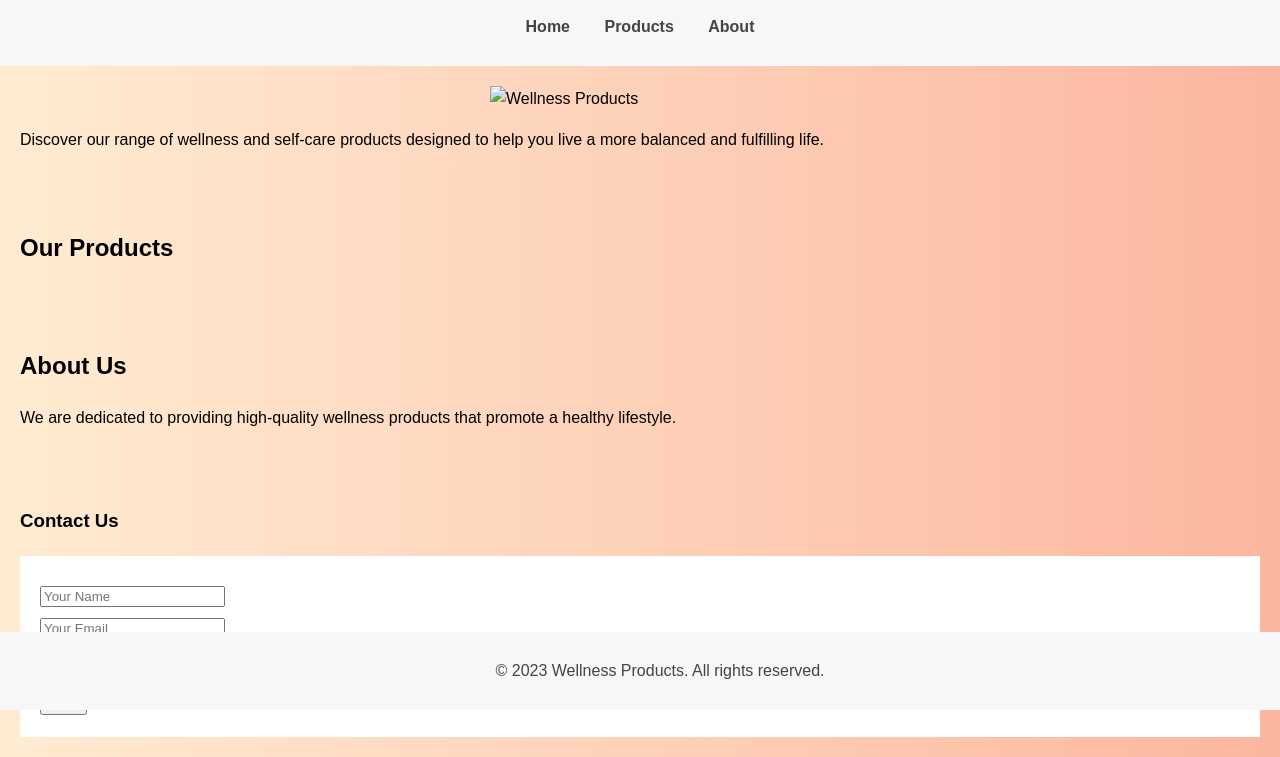
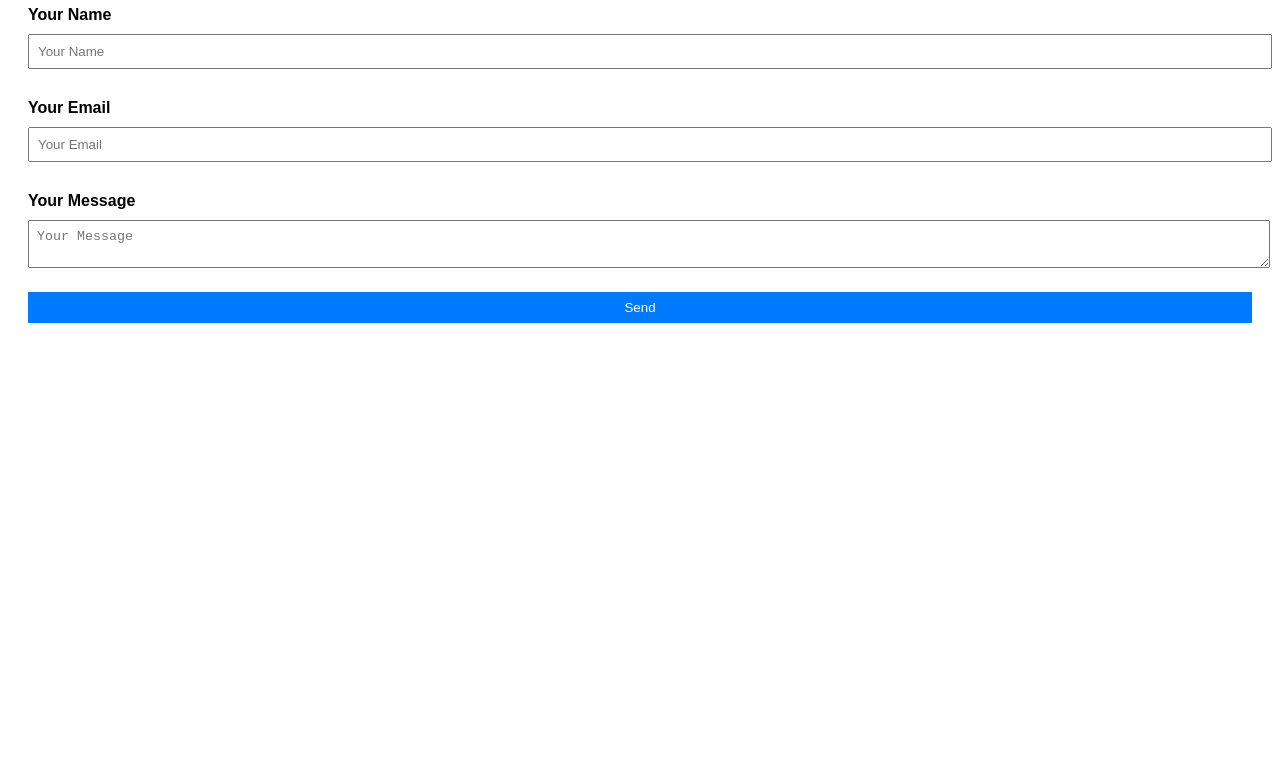
Before and after one commit to vijayalakshmipepala/double, a plain HTML site: page index.html in a window 1280 px wide. Shown: the part 90-847 px from the top of the page. After the commit the page ends 800 px from the top, so only its background shows below. Drawn offline with Linux system fonts and the light colour scheme.

Commit message:
2 errors fixing

```diff
--- a/index.html
+++ b/index.html
@@ -3,62 +3,37 @@
 <head>
     <meta charset="UTF-8">
     <meta name="viewport" content="width=device-width, initial-scale=1.0">
-    <title>Wellness Products</title>
+    <title>Contact Form</title>
     <style>
-        body { font-family: Arial, sans-serif; line-height: 1.6; margin: 0; padding: 0; background: linear-gradient(to right, #ffecd2 0%, #fcb69f 100%); }
-        .header { background: #f7f7f7; color: #444; padding: 10px 20px; text-align: center; }
-        .nav { padding: 0; list-style: none; text-align: center; }
-        .nav li { display: inline; margin: 0 15px; }
-        .nav a { text-decoration: none; color: #444; font-weight: bold; }
+        body { font-family: Arial, sans-serif; color: #000; background: #fff; } /* High contrast colors */
         .container { padding: 20px; }
-        .footer { background: #f7f7f7; color: #444; text-align: center; padding: 10px 20px; position: fixed; bottom: 0; width: 100%; }
-        form { background: #fff; padding: 20px; margin-top: 20px; }
-        input, button { margin-top: 10px; }
+        label { display: block; margin: 10px 0; font-weight: bold; }
+        input, textarea, button { width: 100%; padding: 8px; margin-bottom: 20px; }
+        button { background-color: #007bff; color: white; border: none; cursor: pointer; }
+        button:hover { background-color: #0056b3; }
     </style>
 </head>
 <body>
 
-    <div class="header">
-        <h1>Wellness & Self-Care</h1>
-        <ul class="nav">
-            <li><a href="#home">Home</a></li>
-            <li><a href="#products">Products</a></li>
-            <li><a href="#about">About</a></li>
-        </ul>
-    </div>
+<div class="container">
+    <h2>Contact Us</h2>
+    <form id="contactForm">
+        <label for="name">Your Name</label>
+        <input type="text" id="name" placeholder="Your Name" required>
 
-    <div class="container" id="home">
-        <img src="wellness_product.jpg" alt="Wellness Products" style="width:100%;max-width:300px;display:block;margin:auto;">
-        <p>Discover our range of wellness and self-care products designed to help you live a more balanced and fulfilling life.</p>
-    </div>
+        <label for="email">Your Email</label>
+        <input type="email" id="email" placeholder="Your Email" required>
 
-    <div class="container" id="products">
-        <h2>Our Products</h2>
-        <!-- Product details -->
-    </div>
+        <label for="message">Your Message</label>
+        <textarea id="message" placeholder="Your Message" required></textarea>
 
-    <div class="container" id="about">
-        <h2>About Us</h2>
-        <p>We are dedicated to providing high-quality wellness products that promote a healthy lifestyle.</p>
-    </div>
-
-    <div class="container">
-        <h3>Contact Us</h3>
-        <form id="contactForm">
-            <input type="text" placeholder="Your Name" required><br>
-            <input type="email" placeholder="Your Email" required><br>
-            <textarea placeholder="Your Message" required></textarea><br>
         <button type="submit">Send</button>
     </form>
 </div>
 
-    <div class="footer">
-        <p>&copy; 2023 Wellness Products. All rights reserved.</p>
-    </div>
-
 <script>
     document.getElementById("contactForm").addEventListener("submit", function(event){
-            event.preventDefault();
+        event.preventDefault(); // Prevents form from submitting
         alert("Thank you for contacting us!");
     });
 </script>
```
Lines whose indentation alone changed are shown as unchanged.
